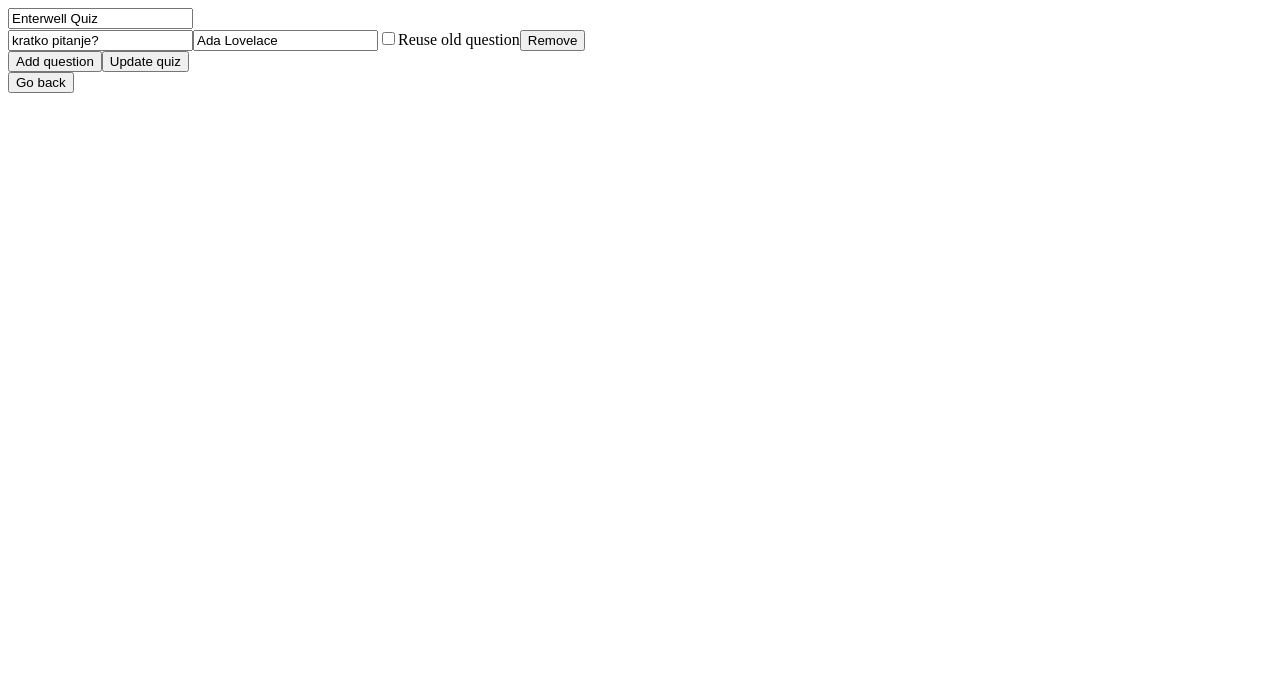
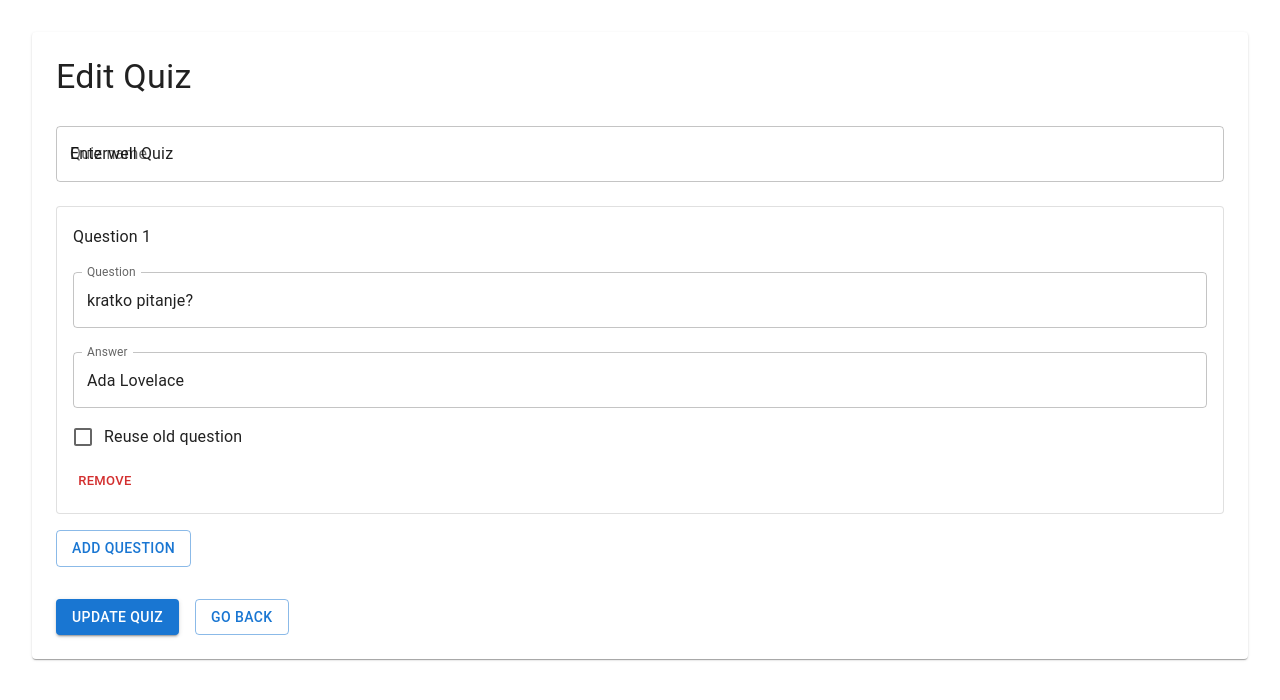
Before and after one commit to dhunjadi/enterwell-quiz-maker, a React (Vite) app: page /edit/1 in a window 1280 px wide. Shown: the top 700 px of the page. Built offline with nearby package versions, Linux system fonts and the light colour scheme; data requests are answered from the project's data file.

Commit message:
implemented mui components

```diff
--- a/package.json
+++ b/package.json
@@ -12,7 +12,10 @@
     "serve-json": "json-server --watch db.json --port 4000"
   },
   "dependencies": {
+    "@emotion/react": "^11.14.0",
+    "@emotion/styled": "^11.14.1",
     "@hookform/resolvers": "^5.2.2",
+    "@mui/material": "^7.3.7",
     "@tanstack/react-query": "^5.90.16",
     "axios": "^1.13.2",
     "json-server": "^0.17.4",
--- a/src/pages/EditQuizPage.tsx
+++ /dev/null
@@ -1,6 +0,0 @@
-import { useParams } from "react-router";
-
-export const EditQuizPage = () => {
-  const { id } = useParams();
-  return <div>EditQuizPage {id}</div>;
-};
--- a/src/pages/HomePage.tsx
+++ b/src/pages/HomePage.tsx
@@ -1,12 +1,29 @@
+import {
+  Box,
+  Button,
+  Paper,
+  Table,
+  TableBody,
+  TableCell,
+  TableContainer,
+  TableHead,
+  TableRow,
+  Typography,
+} from "@mui/material";
 import { useMutation, useQuery, useQueryClient } from "@tanstack/react-query";
+import { useNavigate } from "react-router";
 import { deleteQuiz, getQuizzes } from "../services/services";
-import { useNavigate } from "react-router";
 
 const HomePage = () => {
   const navigate = useNavigate();
   const queryClient = useQueryClient();
-  const { data } = useQuery({ queryKey: ["quizzes"], queryFn: getQuizzes });
-  const { mutate: dilitaj } = useMutation({
+
+  const { data } = useQuery({
+    queryKey: ["quizzes"],
+    queryFn: getQuizzes,
+  });
+
+  const { mutate: deleteQuizMutation } = useMutation({
     mutationFn: deleteQuiz,
     onSuccess: () => {
       queryClient.invalidateQueries({ queryKey: ["quizzes"] });
@@ -22,31 +39,64 @@ const HomePage = () => {
   };
 
   return (
-    <div>
-      <table>
-        <thead>
-          <tr>
-            <th>Name</th>
-            <th>Actions</th>
-          </tr>
-        </thead>
-        <tbody>
-          {data?.map((quiz) => {
-            return (
-              <tr key={quiz.id}>
-                <td onClick={() => handleEdit(quiz.id)}>{quiz.name}</td>
-                <td>
-                  <button>Play</button>
-                  <button onClick={() => dilitaj(quiz.id)}>Delete</button>
-                </td>
-              </tr>
-            );
-          })}
-        </tbody>
-      </table>
+    <Box p={3}>
+      <Typography variant="h4" gutterBottom>
+        Enterwell Quizzes
+      </Typography>
 
-      <button onClick={() => navigate("/new")}>Create new</button>
-    </div>
+      <TableContainer component={Paper}>
+        <Table>
+          <TableHead>
+            <TableRow>
+              <TableCell>
+                <strong>Name</strong>
+              </TableCell>
+              <TableCell>
+                <strong>Actions</strong>
+              </TableCell>
+            </TableRow>
+          </TableHead>
+
+          <TableBody>
+            {data?.map((quiz) => (
+              <TableRow key={quiz.id} hover>
+                <TableCell
+                  sx={{ cursor: "pointer", color: "primary.main" }}
+                  onClick={() => handleEdit(quiz.id)}
+                >
+                  {quiz.name}
+                </TableCell>
+
+                <TableCell>
+                  <Button size="small" variant="contained" sx={{ mr: 1 }}>
+                    Play
+                  </Button>
+
+                  <Button
+                    size="small"
+                    variant="contained"
+                    color="error"
+                    onClick={() => deleteQuizMutation(quiz.id)}
+                  >
+                    Delete
+                  </Button>
+                </TableCell>
+              </TableRow>
+            ))}
+          </TableBody>
+        </Table>
+      </TableContainer>
+
+      <Box mt={3}>
+        <Button
+          variant="contained"
+          color="primary"
+          onClick={() => navigate("/new")}
+        >
+          Create new
+        </Button>
+      </Box>
+    </Box>
   );
 };
 
--- a/src/pages/QuizActionsPage.tsx
+++ b/src/pages/QuizActionsPage.tsx
@@ -10,6 +10,16 @@ import { zodResolver } from "@hookform/resolvers/zod";
 import { newQuizValidationSchema, type FormFields } from "../../validations";
 import { useLocation, useNavigate, useParams } from "react-router";
 import type { Quiz } from "../types";
+import {
+  Box,
+  Button,
+  Checkbox,
+  FormControlLabel,
+  MenuItem,
+  Paper,
+  TextField,
+  Typography,
+} from "@mui/material";
 
 const QuizActionsPage = () => {
   const queryClient = useQueryClient();
@@ -116,26 +126,40 @@ const QuizActionsPage = () => {
   };
 
   return (
-    <div>
-      <form onSubmit={handleSubmit(onSubmit)}>
-        <div>
-          <input type="text" placeholder="Quiz name" {...register("name")} />
-          {errors.name?.message && <p>{errors.name.message}</p>}
-        </div>
+    <Box p={3}>
+      <Paper sx={{ p: 3, mx: "auto" }}>
+        <Typography variant="h4" gutterBottom>
+          {isEdit ? "Edit Quiz" : "Create Quiz"}
+        </Typography>
+
+        <Box component="form" onSubmit={handleSubmit(onSubmit)}>
+          <TextField
+            fullWidth
+            label="Quiz name"
+            margin="normal"
+            {...register("name")}
+            error={!!errors.name}
+            helperText={errors.name?.message}
+          />
 
           {questionsFields.map((field, i) => {
             const isReusing = questions?.[i]?.reuse;
 
             return (
-            <div key={field.id}>
+              <Paper key={field.id} sx={{ p: 2, mt: 2 }} variant="outlined">
+                <Typography variant="subtitle1" gutterBottom>
+                  Question {i + 1}
+                </Typography>
+
                 {isReusing ? (
-                <div>
-                  <label>Select an existing question:</label>
-                  <select
+                  <TextField
+                    select
+                    fullWidth
+                    label="Select existing question"
                     value=""
                     onChange={(e) => {
                       const selected = existingQuestions?.find(
-                        (q) => q.id?.toString() === e.target.value
+                        (q) => q.id?.toString() === e.target.value.toString()
                       );
 
                       if (selected) {
@@ -146,68 +170,86 @@ const QuizActionsPage = () => {
                       }
                     }}
                   >
-                    <option value="">Select existing question</option>
                     {existingQuestions?.map((q) => (
-                      <option key={q.id} value={q.id}>
+                      <MenuItem key={q.id} value={q.id}>
                         {q.question}
-                      </option>
+                      </MenuItem>
                     ))}
-                  </select>
-                </div>
+                  </TextField>
                 ) : (
                   <>
-                  <input
-                    type="text"
-                    placeholder={`Question ${i + 1}`}
+                    <TextField
+                      fullWidth
+                      label="Question"
+                      margin="normal"
                       {...register(`questions.${i}.question`)}
+                      error={!!errors.questions?.[i]?.question}
+                      helperText={errors.questions?.[i]?.question?.message}
                     />
-                  {errors.questions?.[i]?.question?.message && (
-                    <p>{errors.questions[i]?.question?.message}</p>
-                  )}
 
-                  <input
-                    type="text"
-                    placeholder={`Answer ${i + 1}`}
+                    <TextField
+                      fullWidth
+                      label="Answer"
+                      margin="normal"
                       {...register(`questions.${i}.answer`)}
+                      error={!!errors.questions?.[i]?.answer}
+                      helperText={errors.questions?.[i]?.answer?.message}
                     />
-                  {errors.questions?.[i]?.answer?.message && (
-                    <p>{errors.questions[i]?.answer?.message}</p>
-                  )}
                   </>
                 )}
 
-              <label>
-                <input type="checkbox" {...register(`questions.${i}.reuse`)} />
-                Reuse old question
-              </label>
+                <FormControlLabel
+                  control={<Checkbox {...register(`questions.${i}.reuse`)} />}
+                  label="Reuse old question"
+                />
 
-              <button type="button" onClick={() => removeQuestion(i)}>
+                <Box mt={1}>
+                  <Button
+                    color="error"
+                    size="small"
+                    onClick={() => removeQuestion(i)}
+                  >
                     Remove
-              </button>
-            </div>
+                  </Button>
+                </Box>
+              </Paper>
             );
           })}
 
-        <button
-          type="button"
+          <Box mt={2}>
+            <Button
+              variant="outlined"
               onClick={() =>
                 addQuestion({ question: "", answer: "", reuse: false })
               }
             >
               Add question
-        </button>
+            </Button>
+          </Box>
 
-        {errors.questions?.message && <p>{errors.questions.message}</p>}
+          {errors.questions?.message ||
+            (errors.questions?.root?.message && (
+              <Typography color="error" mt={1}>
+                {errors.questions.message || errors.questions?.root?.message}
+              </Typography>
+            ))}
 
-        <button disabled={questions?.some((q) => q.reuse)} type="submit">
+          <Box mt={4} display="flex" gap={2}>
+            <Button
+              type="submit"
+              variant="contained"
+              disabled={questions?.some((q) => q.reuse)}
+            >
               {isEdit ? "Update quiz" : "Save quiz"}
-        </button>
-      </form>
+            </Button>
 
-      <button onClick={() => navigate("/")} type="button">
+            <Button variant="outlined" onClick={() => navigate("/")}>
               Go back
-      </button>
-    </div>
+            </Button>
+          </Box>
+        </Box>
+      </Paper>
+    </Box>
   );
 };
 
```
Also changed, not shown: 1 other file (tests, documents, lock files or other folders). Lines whose indentation alone changed are shown as unchanged.
